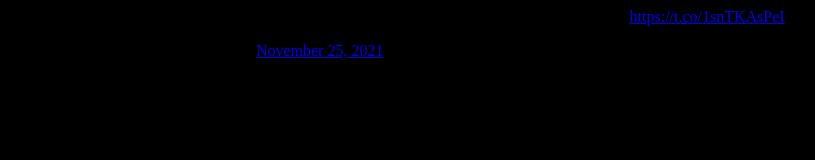
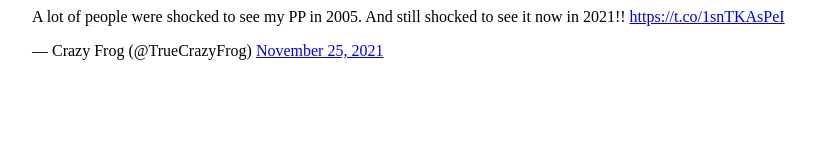
Before and after one commit to PureProz/CF, a plain HTML site: page index.html in a window 1280 px wide. Shown: the whole page, without its empty margins (16-831 px from the left). Drawn offline with Linux system fonts and the light colour scheme.

Commit message:
Update index.html

```diff
--- a/index.html
+++ b/index.html
@@ -1,6 +1 @@
 <blockquote class="twitter-tweet"><p lang="en" dir="ltr">A lot of people were shocked to see my PP in 2005. And still shocked to see it now in 2021!! <a href="https://t.co/1snTKAsPeI">https://t.co/1snTKAsPeI</a></p>&mdash; Crazy Frog (@TrueCrazyFrog) <a href="https://twitter.com/TrueCrazyFrog/status/1463883207657639938?ref_src=twsrc%5Etfw">November 25, 2021</a></blockquote> <script async src="https://platform.twitter.com/widgets.js" charset="utf-8"></script>
-<style>
-  body {
-    background: black;
-  }
-</style>
```
